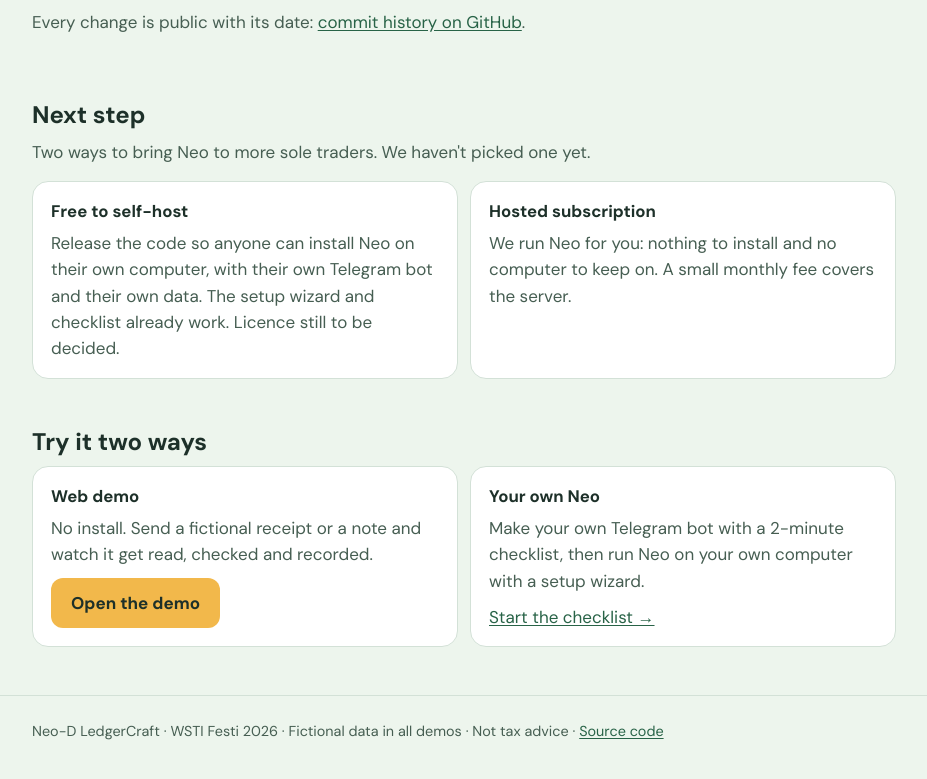
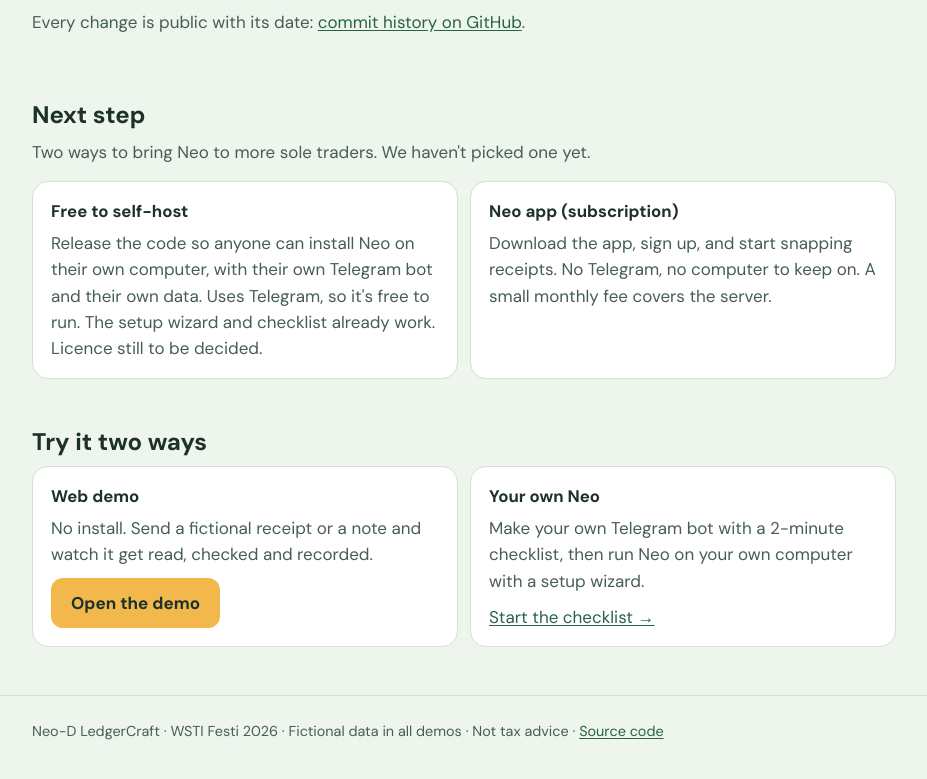
Before and after one commit to nawanugxilef/WSTI_2026, a plain HTML site: page Neo-D LedgerCraft/web/landing.html in a window 1280 px wide. Shown: the part 2712-3491 px from the top of the page, without its empty margins (176-1103 px from the left). Drawn offline with Linux system fonts and the light colour scheme.

Commit message:
Landing next step: free Telegram self-host, or a Neo app by subscription
Co-Authored-By: Claude Opus 5.5 <noreply@anthropic.com>
Claude-Session: https://claude.ai/code/session_013X4xAscxWjk386pV3kRTDh

```diff
--- a/Neo-D LedgerCraft/web/landing.html
+++ b/Neo-D LedgerCraft/web/landing.html
@@ -125,8 +125,8 @@
     <h2>Next step</h2>
     <p class="sub">Two ways to bring Neo to more sole traders. We haven't picked one yet.</p>
     <div class="grid">
-      <div class="card"><h3>Free to self-host</h3><p>Release the code so anyone can install Neo on their own computer, with their own Telegram bot and their own data. The setup wizard and checklist already work. Licence still to be decided.</p></div>
-      <div class="card"><h3>Hosted subscription</h3><p>We run Neo for you: nothing to install and no computer to keep on. A small monthly fee covers the server.</p></div>
+      <div class="card"><h3>Free to self-host</h3><p>Release the code so anyone can install Neo on their own computer, with their own Telegram bot and their own data. Uses Telegram, so it's free to run. The setup wizard and checklist already work. Licence still to be decided.</p></div>
+      <div class="card"><h3>Neo app (subscription)</h3><p>Download the app, sign up, and start snapping receipts. No Telegram, no computer to keep on. A small monthly fee covers the server.</p></div>
     </div>
   </section>
 
```
